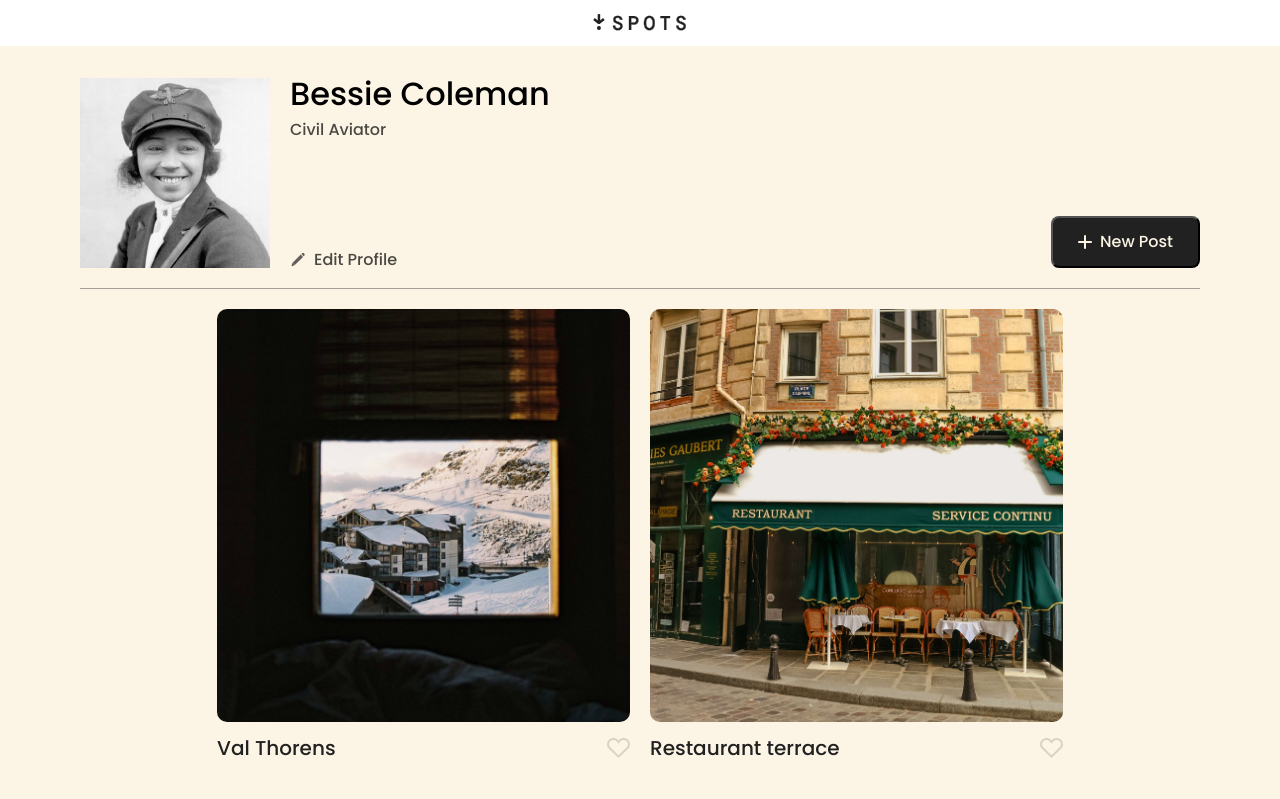
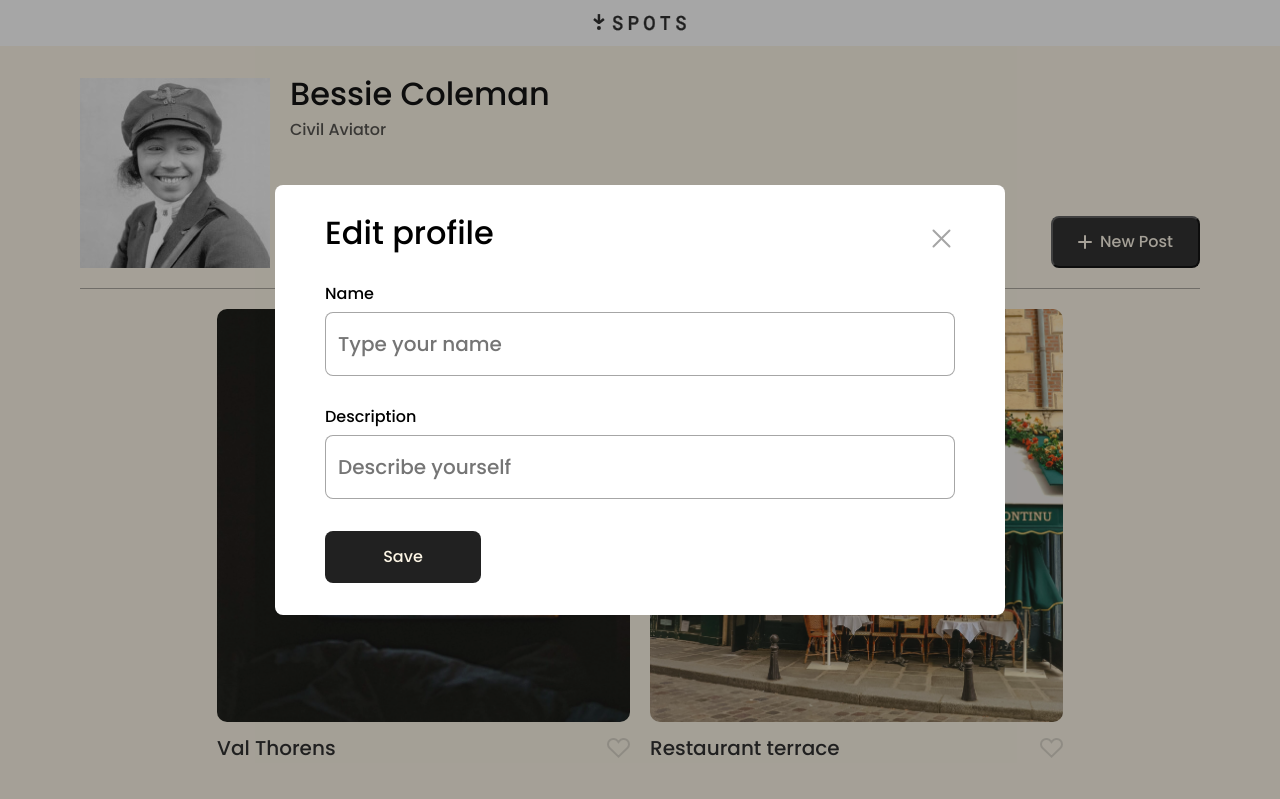
Before and after one commit to mrwealthy28/se_project_spots, a plain HTML site: page index.html in a window 1280 px wide. Shown: the top 799 px of the page. Drawn offline with Linux system fonts and the light colour scheme.

Commit message:
new update for my project

```diff
--- /dev/null
+++ b/blocks/modal.css
@@ -0,0 +1,113 @@
+.modal {
+  padding: 0 20px;
+  position: fixed;
+  top: 0;
+  right: 0;
+  bottom: 0;
+  left: 0;
+  background-color: #21212166;
+  display: flex;
+  flex-direction: column;
+  align-items: center;
+  justify-content: center;
+}
+
+.model_opened {
+  visibility: visible;
+}
+
+.modal__container {
+  background-color: #fff;
+  padding: 32px 50px;
+  border-radius: 8px;
+  max-width: 730px;
+  width: 100%;
+  margin: 0 auto;
+  box-sizing: border-box;
+  position: relative;
+}
+
+.modal__close-btn {
+  position: absolute;
+  top: 32px;
+  right: 50px;
+  width: 40px;
+  height: 40px;
+  background: none;
+  border: none;
+  cursor: pointer;
+}
+
+.modal__title {
+  margin: 0 0 36px;
+  font-family: "Poppins", Arial, Helvetica, sans-serif;
+  font-size: 32px;
+  font-weight: 500;
+  line-height: 1;
+}
+
+.modal__label {
+  display: flex;
+  flex-direction: column;
+  gap: 8px;
+  margin-bottom: 32px;
+  font-family: "Poppins", Arial, Helvetica, sans-serif;
+  font-size: 16px;
+  font-weight: 500;
+  line-height: 1.16;
+}
+
+.modal__input {
+  max-width: 100%;
+  padding: 16px 0 16px 12px;
+  border: 1px solid #21212166;
+  border-radius: 8px;
+  color: #212121;
+  margin: 0;
+  font-family: "Poppins", Arial, Helvetica, sans-serif;
+  font-size: 20px;
+  line-height: 1;
+  font-weight: 500;
+}
+
+.modal__submit-btn {
+  font-family: "Poppins", Arial, Helvetica, sans-serif;
+  font-size: 16px;
+  line-height: 1;
+  font-weight: 500;
+  width: 156px;
+  margin: 0px;
+  padding: 18px 0;
+  border: none;
+  border-radius: 8px;
+  background-color: #212121;
+  color: #fcf5e5;
+  cursor: pointer;
+}
+
+@media screen and (max-width: 627px) {
+  .modal {
+    padding: 0 10px;
+  }
+  .modal__container {
+    padding: 12px 12px;
+    max-width: 100%;
+  }
+  .modal__close-btn {
+    top: 12px;
+    right: 12px;
+  }
+  .modal__title {
+    margin: 10px 0 34px;
+    font-size: 20px;
+  }
+  .modal__label {
+    margin-bottom: 24px;
+  }
+  .modal__input {
+    font-size: 16px;
+  }
+  .modal__submit-btn {
+    width: 100%;
+  }
+}
--- a/index.html
+++ b/index.html
@@ -110,6 +110,35 @@
       <footer class="footer">
         <p class="footer__copyright">2024 &copy; Spots</p>
       </footer>
+      <div class="modal modal_opened">
+        <div class="modal__container">
+          <button type="button" class="modal__close-btn">
+            <img src="./images/Close-Icon.svg" alt="Close icon" />
+          </button>
+          <h2 class="modal__title">Edit profile</h2>
+          <form name="edit profile" class="modal__form">
+            <label for="name" class="modal__label"
+              >Name
+              <input
+                type="text"
+                id="name"
+                class="modal__input"
+                placeholder="Type your name"
+              />
+            </label>
+            <label for="description" class="modal__label"
+              >Description
+              <input
+                type="text"
+                id="description"
+                class="modal__input"
+                placeholder="Describe yourself"
+              />
+            </label>
+            <button type="submit" class="modal__submit-btn">Save</button>
+          </form>
+        </div>
+      </div>
     </div>
     <script defer src="./scripts/index.js"></script>
   </body>
--- a/pages/index.css
+++ b/pages/index.css
@@ -6,4 +6,5 @@
 @import url(../blocks/content.css);
 @import url(../blocks/cards.css);
 @import url(../blocks/card.css);
+@import url(../blocks/modal.css);
 @import url(../blocks/footer.css);
```
Also changed, not shown: images/Close-Icon.svg (added).
